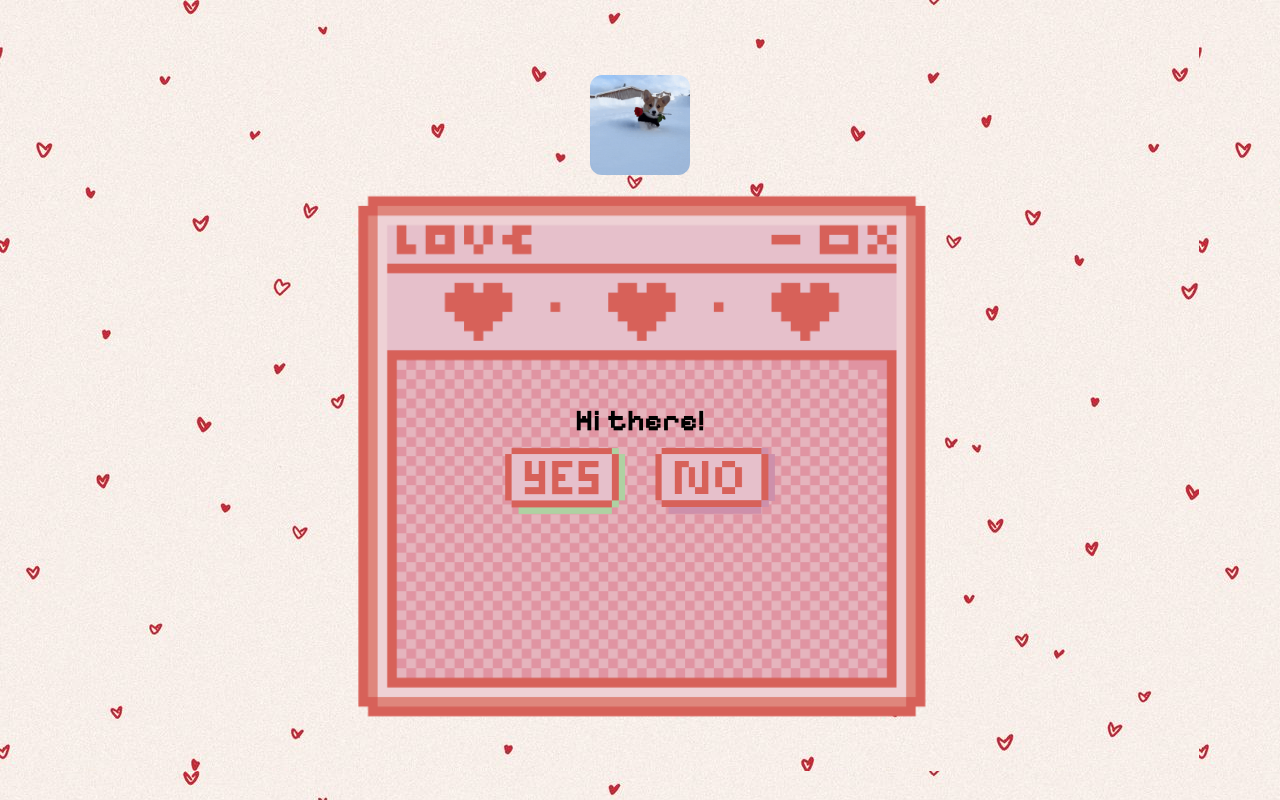
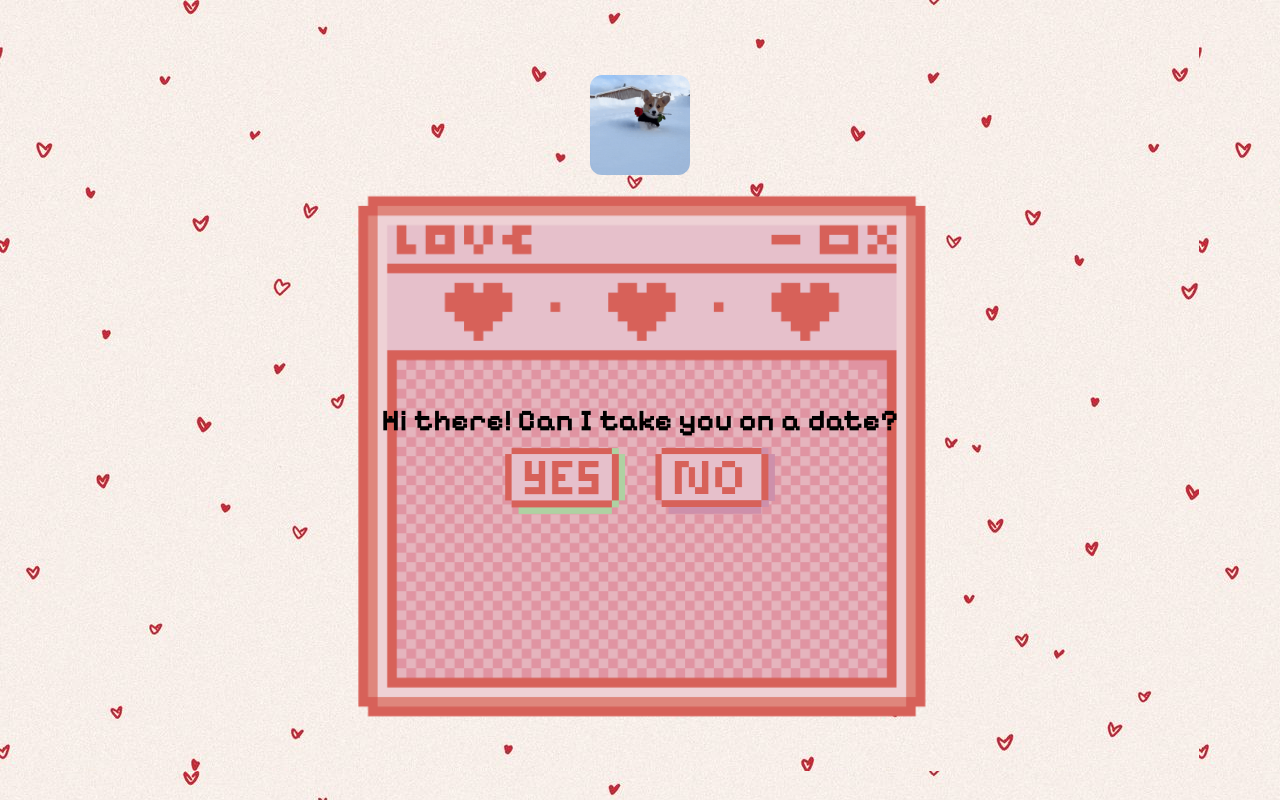
Before and after one commit to glennraphaelpunzalan/website, a plain HTML site: page index.html in a window 1280 px wide. Both pictures are taken after a click on the element "Letter for you". Drawn offline with Linux system fonts and the light colour scheme; a web font is replaced by a local one.

Commit message:
question

```diff
--- a/index.html
+++ b/index.html
@@ -27,7 +27,7 @@
         </div>
 
         <div class="letter-window">
-            <h1>Hi there!</h1>
+            <h1>Hi there! Can I take you on a date?</h1>
 
             <div class="buttons" id="letter-buttons">
                 <img src="yes.png" class="btn yes-btn" alt="Yes" />
```
